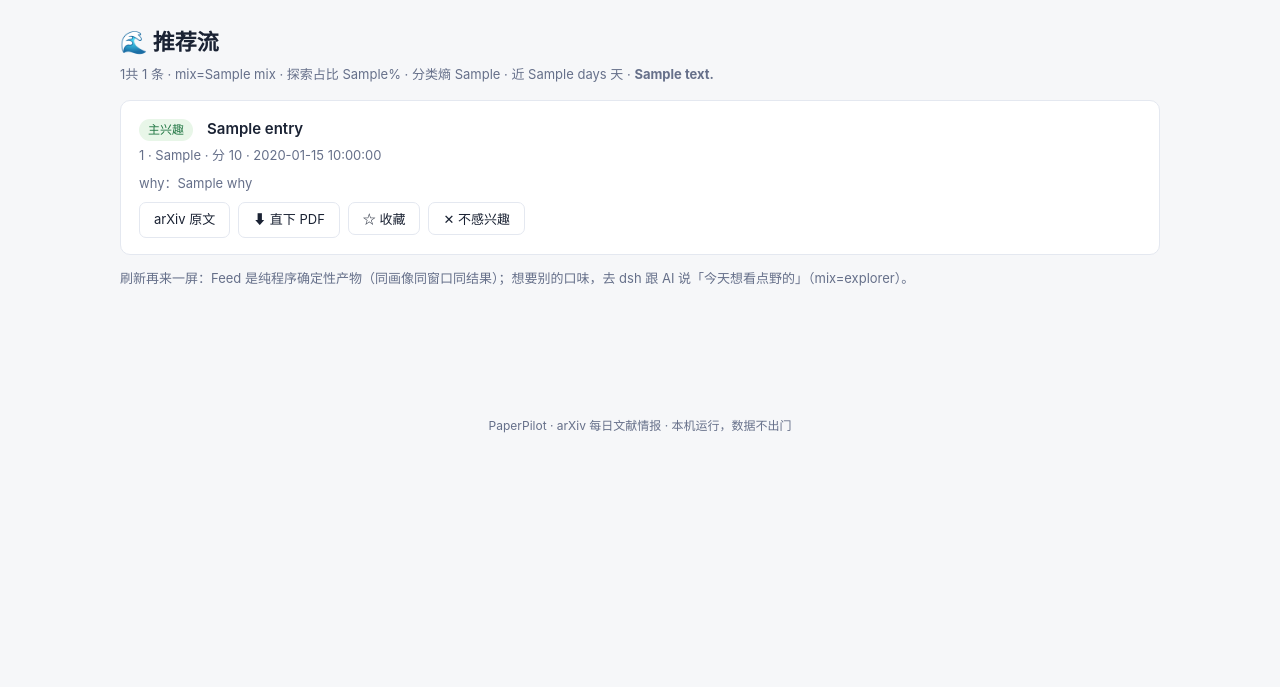
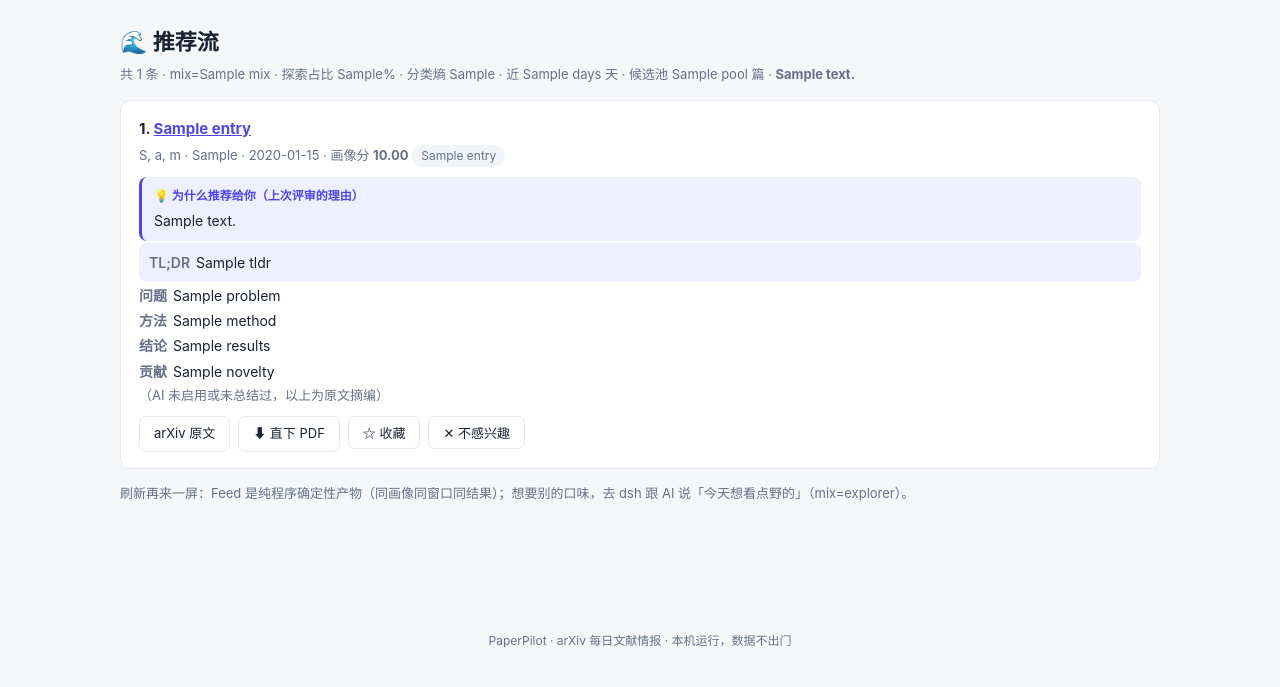
Before and after one commit to tomisnot/get-paper, a FastAPI app: template src/paperpilot/app/templates/feed.html in a window 1280 px wide. Shown: the part 52-739 px from the top of the page. Run offline with FastAPI, Linux system fonts and the light colour scheme; the template is opened without the code that fills it: most values are stand-ins (such as "Sample title", 1, 10 or a date in 2020); some libraries are stand-ins or nearby versions.

Commit message:
feat(feed-ui): 推荐流条目复用简报卡——同款题头/作者行/💡为什么推荐给你/TL;DR中文摘要块
/feed 路由逐条 join 详情：评过的篇目直接展示既有中文摘要（TL;DR/问题/方法/结论/贡献）并优先用上次评审理由当推荐语；没评过的给指路文案（「评审这篇」），不装已有摘要。路由补 seen_days 参数（AI 自由度同款）。判据一条：渲染断言双向（有摘要显示+无摘要指路）。样式全白拿 base（.card/.kv/.why/.item-title）。

```diff
--- a/src/paperpilot/app/templates/feed.html
+++ b/src/paperpilot/app/templates/feed.html
@@ -3,28 +3,41 @@
 {% block content %}
 <h1>🌊 推荐流</h1>
 <div class="muted" style="margin-bottom:14px;">
-  {{ meta.count_pool or "" }}共 {{ count }} 条 · mix={{ meta.mix }} ·
-  探索占比 {{ meta.explore_share_pct }}% · 分类熵 {{ meta.category_entropy }}
-  {% if meta.days is defined %} · 近 {{ meta.days }} 天{% endif %}
+  共 {{ count }} 条 · mix={{ meta.mix }} · 探索占比 {{ meta.explore_share_pct }}% ·
+  分类熵 {{ meta.category_entropy }} · 近 {{ meta.days }} 天
+  {% if meta.pool %}· 候选池 {{ meta.pool }} 篇{% endif %}
   {% for n in meta.notes %} · <b>{{ n }}</b>{% endfor %}
 </div>
 {% if not entries %}
   <div class="flash">这一屏没端出论文——多半是库里窗口内无新文，让 AI 跑一次 fetch_papers 再刷。</div>
 {% endif %}
 {% for it in entries %}
-  <div class="card" style="margin-bottom:12px;">
-    <div style="display:flex;gap:8px;align-items:baseline;">
-      {% if it.lane == "explore" %}<span class="chip" style="background:#eef;color:#33c;">探索</span>
-      {% elif it.lane == "adjacent" %}<span class="chip">邻接</span>
-      {% elif it.lane == "hot" %}<span class="chip">热点</span>
-      {% else %}<span class="chip" style="background:#e8f6e8;color:#274;">主兴趣</span>{% endif %}
-      <a href="/papers/{{ it.arxiv_id }}" style="font-weight:600;color:var(--ink);text-decoration:none;">{{ it.title }}</a>
+  <div class="card">
+    <div class="item-title">{{ loop.index }}. <a href="/papers/{{ it.arxiv_id }}">{{ it.title }}</a></div>
+    <div class="muted" style="margin:4px 0 8px;">
+      {{ (it.authors[:3] | join(", ")) if it.authors else "" }}{% if it.authors | length > 3 %} 等{% endif %}
+      · {{ it.primary_category }}
+      {% if it.published %} · {{ it.published[:10] }}{% endif %}
+      · 画像分 <strong>{{ "%.2f"|format(it.score) }}</strong>
+      <span class="chip">{{ it.lane_label }}</span>
     </div>
-    <div class="muted" style="font-size:13px;margin-top:4px;">
-      {{ it.arxiv_id }} · {{ it.primary_category }} · 分 {{ it.score }} · {{ it.published }}
-    </div>
-    <div style="font-size:13px;margin-top:6px;color:var(--muted);">why：{{ it.why | join("；") }}</div>
-    <div class="actions" style="margin-top:8px;">
+    {% if it.review_reason %}
+      <div class="why"><span class="lbl">💡 为什么推荐给你（上次评审的理由）</span>{{ it.review_reason }}</div>
+    {% elif it.why %}
+      <div class="why"><span class="lbl">💡 为什么推荐给你</span>{{ it.why | join("；") }}</div>
+    {% endif %}
+    {% set s = it.summary %}
+    {% if s %}
+      {% if s.tldr %}<div class="kv" style="background:var(--accent-soft);padding:8px 10px;border-radius:8px;"><b>TL;DR</b>{{ s.tldr }}</div>{% endif %}
+      {% if s.problem %}<div class="kv"><b>问题</b>{{ s.problem }}</div>{% endif %}
+      {% if s.method %}<div class="kv"><b>方法</b>{{ s.method }}</div>{% endif %}
+      {% if s.results %}<div class="kv"><b>结论</b>{{ s.results }}</div>{% endif %}
+      {% if s.novelty %}<div class="kv"><b>贡献</b>{{ s.novelty }}</div>{% endif %}
+      {% if not it.ai_summary %}<div class="muted">（AI 未启用或未总结过，以上为原文摘编）</div>{% endif %}
+    {% else %}
+      <div class="kv muted">这篇还没有中文摘要——在 dsh 里说一句「评审这篇」，下次端出来就带 TL;DR 了。</div>
+    {% endif %}
+    <div class="actions">
       <a class="btn ghost" href="/papers/{{ it.arxiv_id }}/go" target="_blank" rel="noopener">arXiv 原文</a>
       <a class="btn ghost" href="/papers/{{ it.arxiv_id }}/pdf" target="_blank" rel="noopener">⬇ 直下 PDF</a>
       <form method="post" action="/papers/{{ it.arxiv_id }}/star"><button class="ghost">☆ 收藏</button></form>
--- a/src/paperpilot/app/web.py
+++ b/src/paperpilot/app/web.py
@@ -112,17 +112,34 @@ def create_app(container: Container, stack: dict | None = None) -> FastAPI:
         return render(request, "paper_detail.html", detail=detail, arxiv_id=arxiv_id)
 
     # ---------------------------------------------------------------- 推荐流（M2：只读面，无写权闸）
+    _LANE_LABEL = {"primary": "主兴趣", "adjacent": "邻接", "hot": "热点", "explore": "探索"}
+
     @app.get("/feed", response_class=HTMLResponse)
-    def feed_page(request: Request, limit: int = 25, mix: str = "auto", days: int = 14):
+    def feed_page(request: Request, limit: int = 25, mix: str = "auto", days: int = 14,
+                  seen_days: int = 7):
         res = registry_for(container).invoke("feed_generate",
-                                             limit=limit, mix=mix, days=days)
+                                             limit=limit, mix=mix, days=days,
+                                             seen_days=seen_days)
         if not res.get("ok"):
             return render(request, "feed.html", entries=[], count=0,
                           meta={"mix": mix, "explore_share_pct": 0, "notes": [],
                                 "category_entropy": 0,
                                 "days": days},
                           msg=res.get("error", {}).get("message", "生成失败"))
-        return render(request, "feed.html", entries=res.get("feed", []),
+        # 卡片富化：复用简报那条卡的料——已有中文摘要（评审/总结产物）直接展示，
+        # 有 AI 评审理由优先当“为什么推荐给你”（比道属更具体）。
+        entries = []
+        for e in res.get("feed", []):
+            d = container.retrieval.detail(e["arxiv_id"])
+            s = d["summary"] if d else None
+            sc = max(d["scores"], key=lambda x: x.id, default=None) if d else None
+            entries.append({**e,
+                "lane_label": _LANE_LABEL.get(e["lane"], e["lane"]),
+                "summary": ({"tldr": s.tldr, "problem": s.problem, "method": s.method,
+                             "results": s.results, "novelty": s.novelty} if s else None),
+                "ai_summary": bool(s and s.model and s.model != "heuristic"),
+                "review_reason": (sc.reason if sc and sc.reason else "")})
+        return render(request, "feed.html", entries=entries,
                       count=res.get("count", 0), meta=res.get("meta", {}))
 
     @app.post("/papers/{arxiv_id}/uninterested")
```
Also changed, not shown: tests/test_feed_m2.py (+34 -0 lines).
